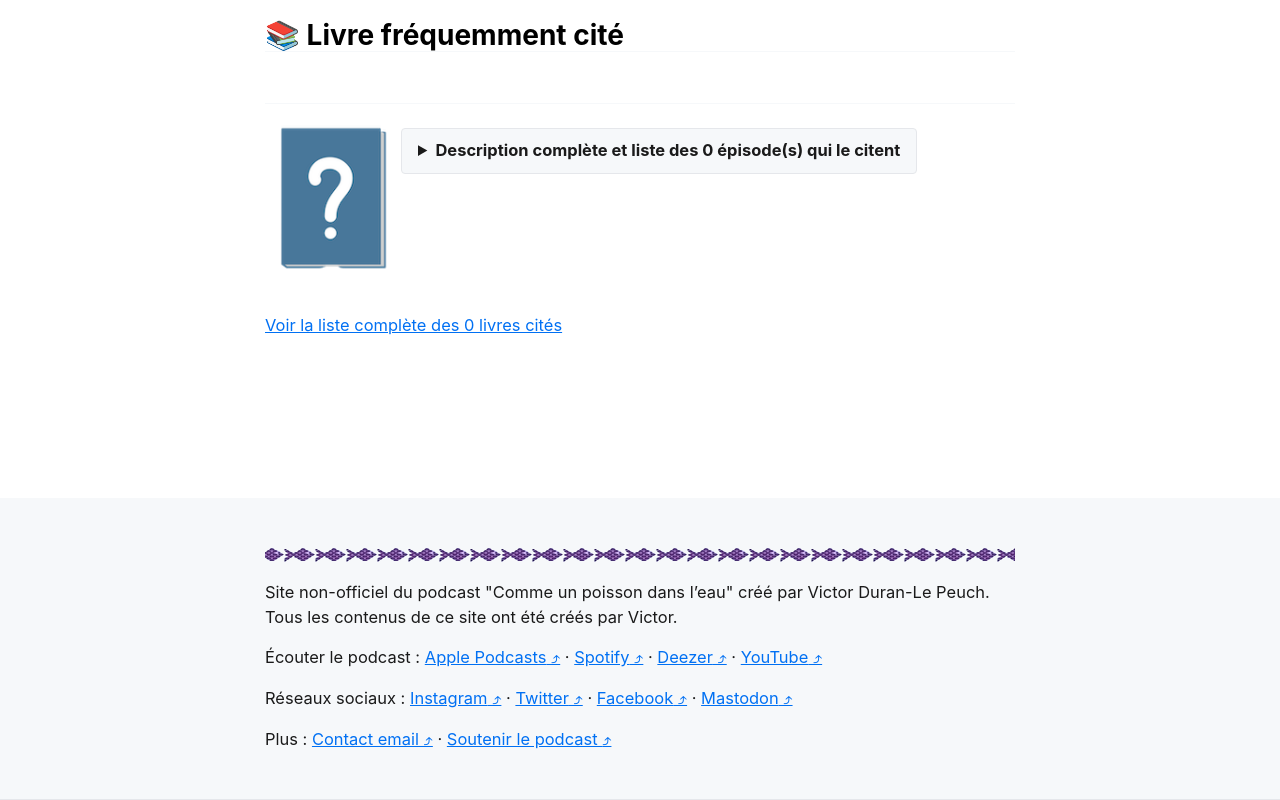
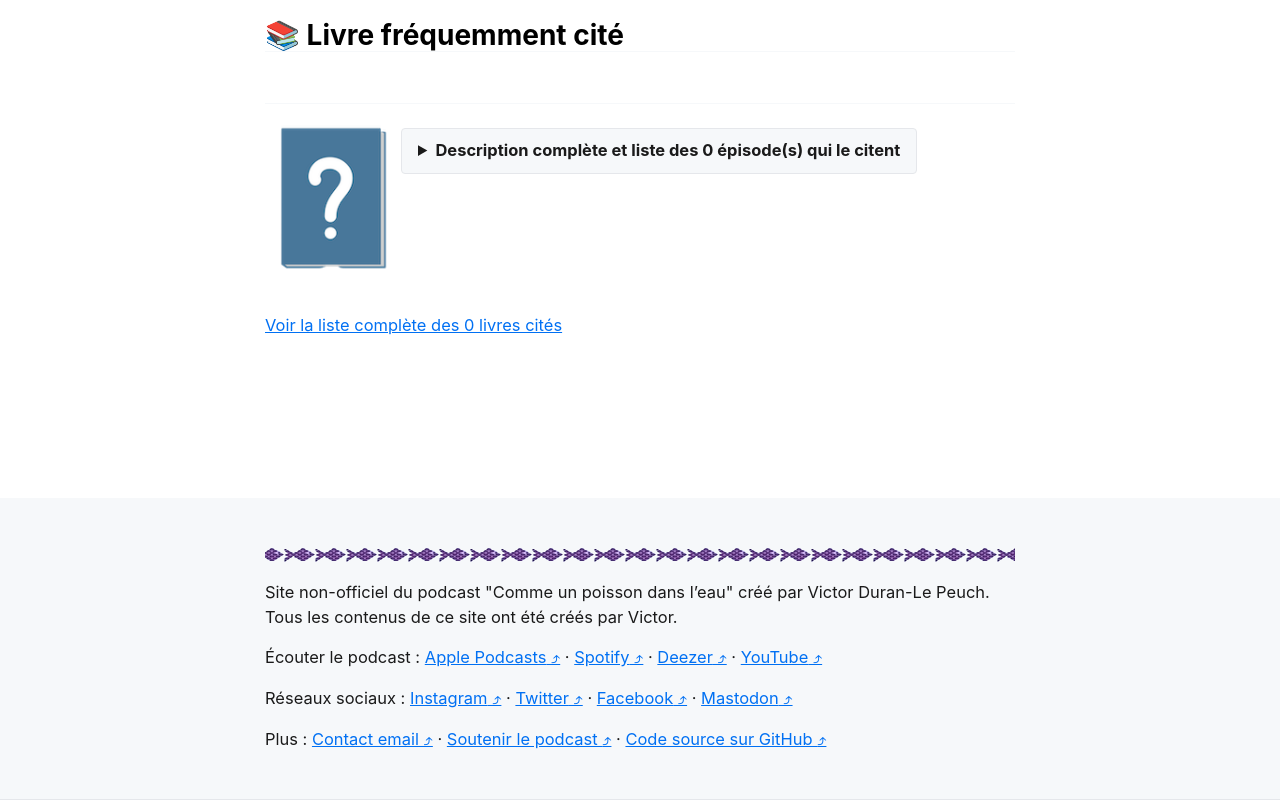
Before and after one commit to adipasquale/comme-un-poisson-dans-l-eau, an Eleventy site: page 11ty_input/index.njk in a window 1280 px wide. Shown: the part 470-1270 px from the top of the page. Built offline with nearby package versions, Linux system fonts and the light colour scheme; Eleventy itself is replaced by a stand-in of ours; files that its build step writes are made by us from their sources; what sqlite, sqlite3 would draw is missing.

Commit message:
ajout lien vers GH

```diff
--- a/11ty_input/_layouts/default.njk
+++ b/11ty_input/_layouts/default.njk
@@ -69,6 +69,10 @@
       <a href="https://linktr.ee/poissonpodcast">
         Soutenir le podcast
       </a>
+      ·
+      <a href="https://github.com/adipasquale/comme-un-poisson-dans-l-eau/">
+        Code source sur GitHub
+      </a>
     </nav>
 
   </footer>
```
